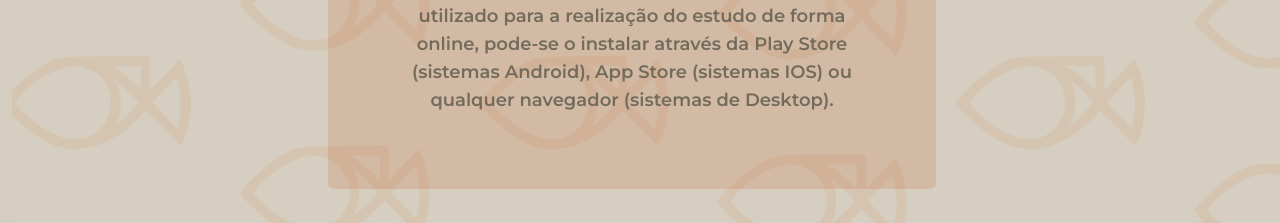
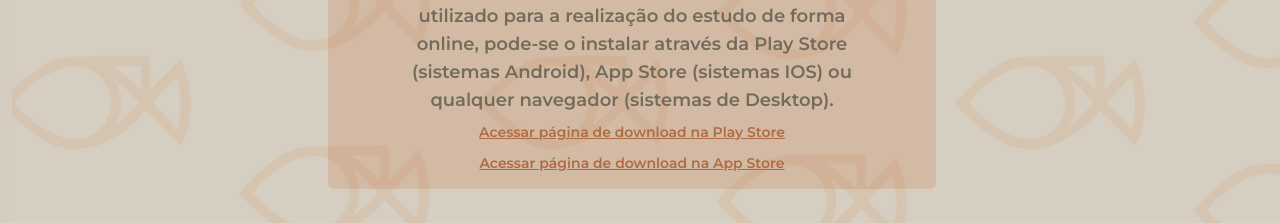
Before and after one commit to ellievi/IBJoshua, a React (Create React App) app: page / in a window 1280 px wide. Shown: the part 2606-2829 px from the top of the page. Built offline with nearby package versions, Linux system fonts and the light colour scheme.

Commit message:
feat: adiciona links

```diff
--- a/src/components/Sections/SectionEBD/index.jsx
+++ b/src/components/Sections/SectionEBD/index.jsx
@@ -1,3 +1,4 @@
+import { Link } from 'react-router-dom';
 import CardSections from '../../CardSections';
 import SectionLayout from '../SectionLayout';
 import SectionTitle from '../SectionTitle';
@@ -21,6 +22,13 @@ const SectionEBD = () => {
         <br />
         Para obter o aplicativo de videoconferência utilizado para a realização do estudo de forma online, pode-se o instalar através
         da Play Store (sistemas Android), App Store (sistemas IOS) ou qualquer navegador (sistemas de Desktop).
+        <br/>
+        <Link to="https://play.google.com/store/apps/details?id=com.google.android.apps.tachyon&hl=pt_BR&pli=1">
+          <button className="mt-2 text-sm beige-orange-text underline">Acessar página de download na Play Store</button>
+        </Link>
+        <Link to="https://apps.apple.com/br/app/google-meet/id1096918571">
+          <button className="mt-2 text-sm beige-orange-text underline">Acessar página de download na App Store</button>
+        </Link>
         </p>
         }
         textColor="beige-orange-text-shadow drop-shadow-lg"
```
